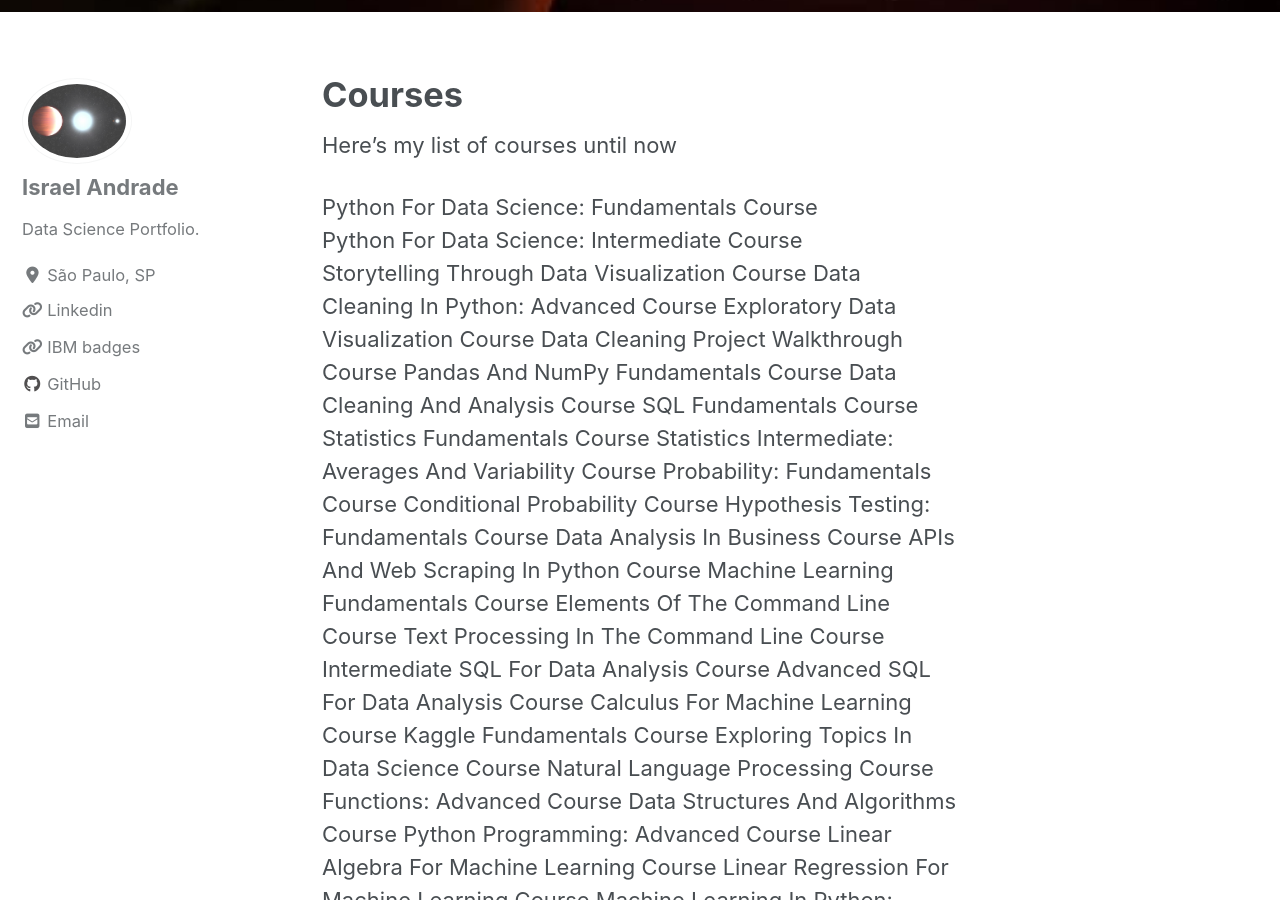
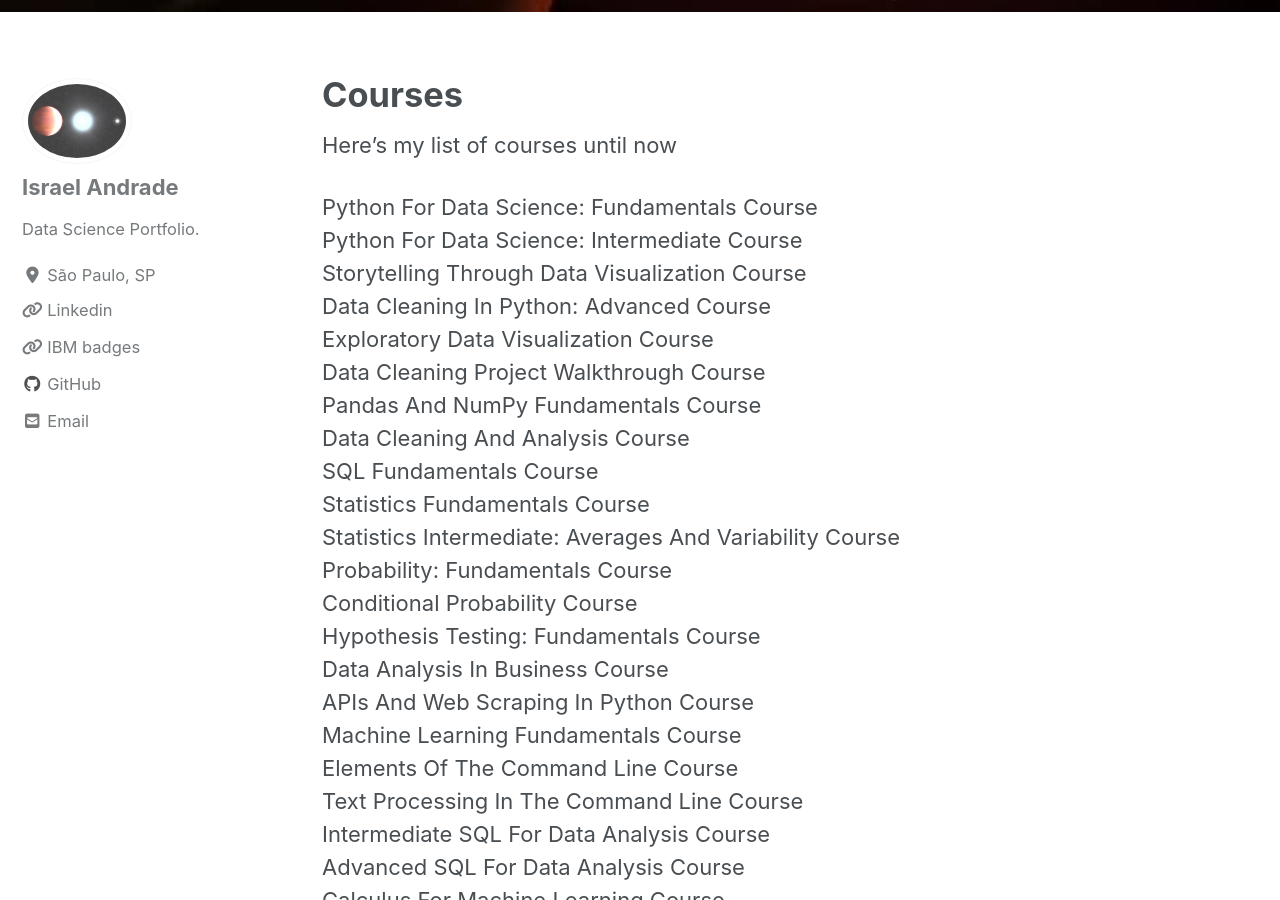
Before and after one commit to masuta16/masuta16.github.io, a Jekyll site: the page built from _pages/courses.md, in a window 1280 px wide and 900 px high, scrolled down 798 px. Built offline with Jekyll 4.4.1, drawn with Linux system fonts in a browser that asks for light colours; cached includes are drawn as plain includes; nearby versions of some CDN libraries; some of the changed text lies outside the part shown.

```diff
--- a/_pages/courses.md
+++ b/_pages/courses.md
@@ -7,40 +7,40 @@ header:
 ---
 Here's my list of courses until now
 
-Python For Data Science: Fundamentals Course \
-Python For Data Science: Intermediate Course \
-Storytelling Through Data Visualization Course
-Data Cleaning In Python: Advanced Course
-Exploratory Data Visualization Course
-Data Cleaning Project Walkthrough Course
-Pandas And NumPy Fundamentals Course
-Data Cleaning And Analysis Course
-SQL Fundamentals Course
-Statistics Fundamentals Course
-Statistics Intermediate: Averages And Variability Course
-Probability: Fundamentals Course
-Conditional Probability Course
-Hypothesis Testing: Fundamentals Course
-Data Analysis In Business Course
-APIs And Web Scraping In Python Course
-Machine Learning Fundamentals Course
-Elements Of The Command Line Course
-Text Processing In The Command Line Course
-Intermediate SQL For Data Analysis Course
-Advanced SQL For Data Analysis Course
-Calculus For Machine Learning Course
-Kaggle Fundamentals Course
-Exploring Topics In Data Science Course
-Natural Language Processing Course
-Functions: Advanced Course
-Data Structures And Algorithms Course
-Python Programming: Advanced Course
-Linear Algebra For Machine Learning Course
-Linear Regression For Machine Learning Course
-Machine Learning In Python: Intermediate Course
-Decision Trees Course
-Deep Learning Fundamentals Course
-Machine Learning Project Course
-Command Line: Intermediate Course
-Git And Version Control Course
-Spark And Map-Reduce Course
+Python For Data Science: Fundamentals Course <br/>
+Python For Data Science: Intermediate Course <br/>
+Storytelling Through Data Visualization Course <br/>
+Data Cleaning In Python: Advanced Course <br/>
+Exploratory Data Visualization Course <br/>
+Data Cleaning Project Walkthrough Course <br/>
+Pandas And NumPy Fundamentals Course <br/>
+Data Cleaning And Analysis Course <br/>
+SQL Fundamentals Course <br/>
+Statistics Fundamentals Course <br/>
+Statistics Intermediate: Averages And Variability Course <br/>
+Probability: Fundamentals Course <br/>
+Conditional Probability Course <br/>
+Hypothesis Testing: Fundamentals Course <br/>
+Data Analysis In Business Course <br/>
+APIs And Web Scraping In Python Course <br/>
+Machine Learning Fundamentals Course <br/>
+Elements Of The Command Line Course <br/>
+Text Processing In The Command Line Course <br/>
+Intermediate SQL For Data Analysis Course <br/>
+Advanced SQL For Data Analysis Course <br/>
+Calculus For Machine Learning Course <br/>
+Kaggle Fundamentals Course <br/>
+Exploring Topics In Data Science Course <br/>
+Natural Language Processing Course <br/>
+Functions: Advanced Course <br/>
+Data Structures And Algorithms Course <br/>
+Python Programming: Advanced Course <br/>
+Linear Algebra For Machine Learning Course <br/>
+Linear Regression For Machine Learning Course <br/>
+Machine Learning In Python: Intermediate Course <br/>
+Decision Trees Course <br/>
+Deep Learning Fundamentals Course <br/>
+Machine Learning Project Course <br/>
+Command Line: Intermediate Course <br/>
+Git And Version Control Course <br/>
+Spark And Map-Reduce Course <br/>
```
